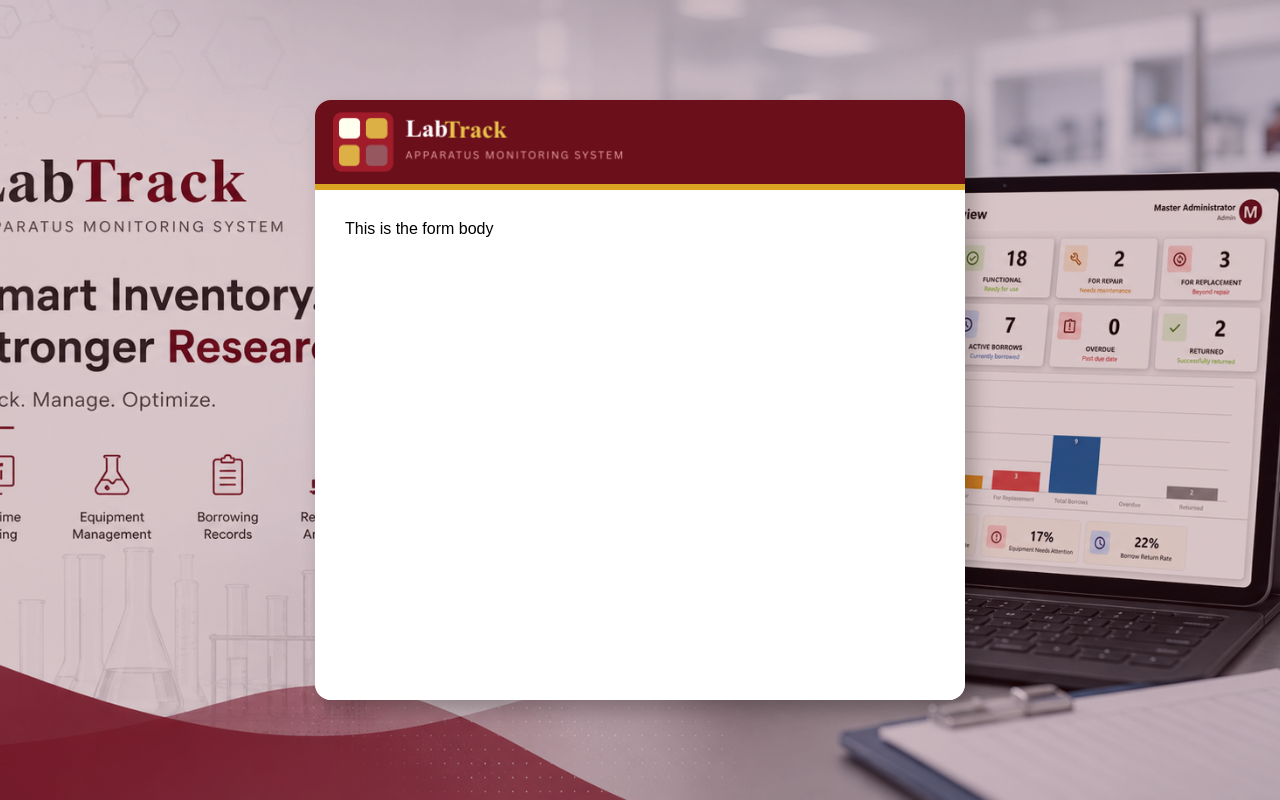
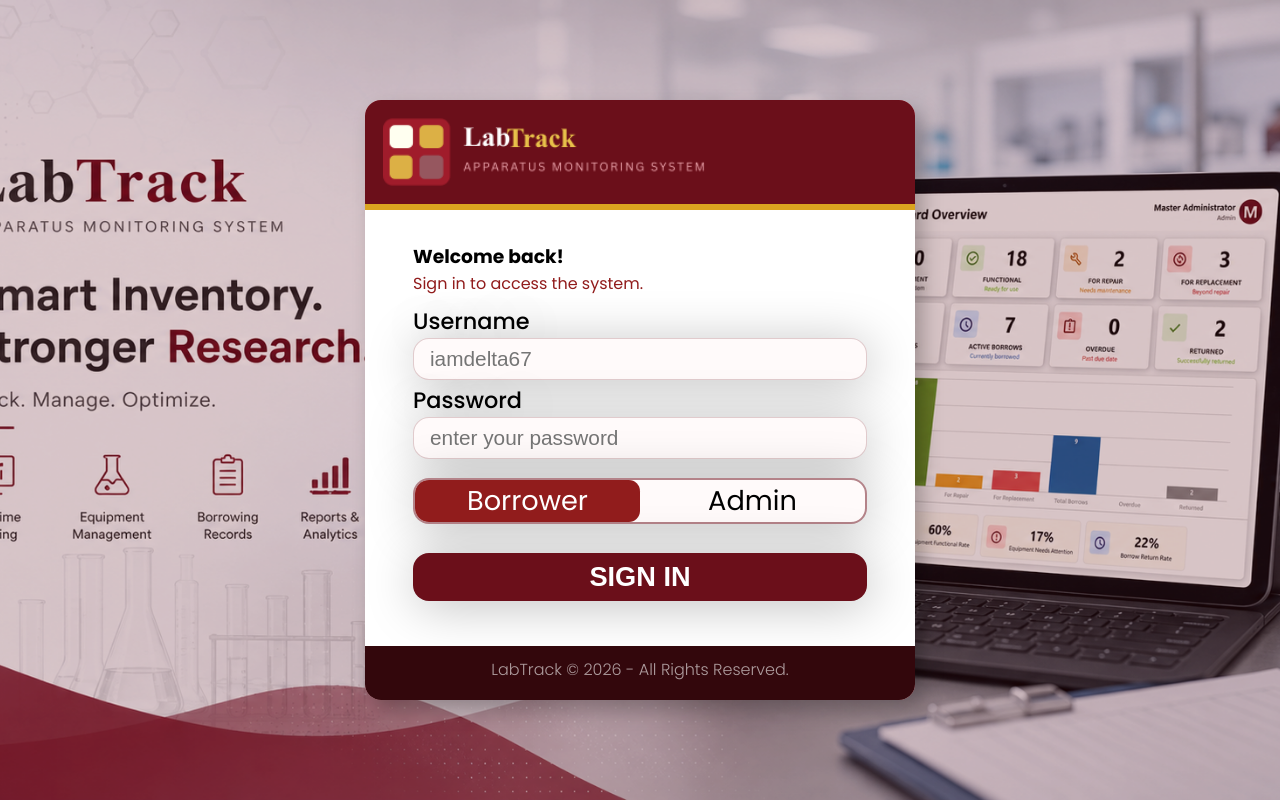
Before and after one commit to Jhnvncntx/labtrack-website, a React (Vite) app in the folder labtrack-web/: page / in a window 1280 px wide. Built offline with nearby package versions, Linux system fonts and the light colour scheme.

Commit message:
Added mock data for login

```diff
--- a/labtrack-web/index.html
+++ b/labtrack-web/index.html
@@ -3,6 +3,9 @@
   <head>
     <meta charset="UTF-8" />
     <link rel="icon" href="/LabTrack.ico" />
+    <link rel="preconnect" href="https://fonts.googleapis.com">
+    <link rel="preconnect" href="https://fonts.gstatic.com" crossorigin>
+    <link href="https://fonts.googleapis.com/css2?family=Montserrat:ital,wght@0,100..900;1,100..900&family=Poppins:ital,wght@0,100;0,200;0,300;0,400;0,500;0,600;0,700;0,800;0,900;1,100;1,200;1,300;1,400;1,500;1,600;1,700;1,800;1,900&display=swap" rel="stylesheet">
     <meta name="viewport" content="width=device-width, initial-scale=1.0" />
     <title>LabTrack</title>
   </head>
--- a/labtrack-web/src/App.css
+++ b/labtrack-web/src/App.css
@@ -8,5 +8,5 @@ body, #root {
   height: 100vh;
   width: 100%;
   background-color: rgb(255, 255, 255);
-  font-family: sans-serif;
+  font-family: "Poppins", "Monsterrat", sans-serif;
 }
--- a/labtrack-web/src/components/Header.css
+++ b/labtrack-web/src/components/Header.css
@@ -24,11 +24,13 @@
     padding-right: 20px;
 }
 .user-full-name {
+    width: 100%;
     font-size: 2rem;
     font-weight: 700;
     text-align: end;
 }
 .user-role {
+    width: 100%;
     font-size: 1.5rem;
     font-weight: 400;
     text-align: end;
--- a/labtrack-web/src/components/LoginForm.css
+++ b/labtrack-web/src/components/LoginForm.css
@@ -1,9 +1,8 @@
 .form-container {
     width: 70%;
-    max-width: 650px;
+    max-width: 550px;
     min-width: 500px;
-    height: 70%;
-    max-height: 800px;
+    max-height: 70%;
     min-height: 600px;
     background-color: pink;
     display: flex;
@@ -15,11 +14,11 @@
 }
 
 .form-heading {
-    height: 15%;
+    height: 20%;
     width: 100%;
     background-color: rgb(107,15,26);
-    border-bottom: .4rem solid goldenrod;
-    padding: .6rem;
+    border-bottom: .4rem solid rgb(218, 165, 32);
+    padding: 1rem .6rem;
 }
 .banner-image {
     height: 100%;
@@ -32,5 +31,104 @@
     height: 85%;
     width: 100%;
     background-color: rgb(255,255,255);
-    padding: 30px;
+    padding: 2rem 3rem 0 3rem;
+    display: flex;
+    flex-direction: column;
+    align-items: center;
 }
+.form-body h3, .welcome-description {
+    align-self: flex-start;
+}
+.welcome-description {
+    color: rgb(145, 28, 28);
+    margin-bottom: .5rem;
+}
+.user-pass-container {
+    display: flex;
+    flex-direction: column;
+    align-items: center;
+    width: 100%;
+}
+label {
+    align-self: flex-start;
+    font-size: 1.4rem;
+    font-weight: 500;
+    color: black;
+    text-shadow: 3px 5px 50px rgba(0, 0, 0, 0.25);
+}
+input {
+    font-size: 1.3rem;
+    margin-bottom: .2rem;
+    width: 100%;
+    padding: .5rem 1rem;
+    border-radius: 1rem;
+    border-style: none;
+    outline: none;
+    border: 1px rgba(107,15,26, .2) solid;
+    background-color: rgb(255,250,250);
+    box-shadow: 3px 5px 50px rgba(0, 0, 0, 0.25);
+}
+input.invalid {
+    border: 1px red solid;
+}
+.message {
+    color: red;
+    padding: 0 .9rem;
+    width: 100%;
+    overflow: hidden;
+    text-align: left;
+    font-size: 1rem;
+    height: 1.5rem;
+}
+.role-container {
+    width: 100%;
+    font-size: 1.7rem;
+    display: flex;
+    flex-direction: row;
+    align-items: center;
+    justify-content: center;
+    overflow: hidden;
+    border-radius: 1rem;
+    border: 2px rgba(107,15,26, .5) solid;
+    background-color: rgb(255,250,250);
+    box-shadow: 3px 5px 50px rgba(0, 0, 0, 0.25);
+    margin: 1rem 0 .3rem 0;
+}
+.role-container div {
+    width: 50%;
+    text-align: center;
+    border-radius: .7rem;
+    cursor: pointer;
+    z-index: 1;
+}
+.active-role {
+    background-color: rgb(145, 28, 28);
+    color: white;
+}
+
+button {
+    width: 100%;
+    padding: .5rem 1rem;
+    border-radius: 1rem;
+    font-size: 1.7rem;
+    border-style: none;
+    background-color: rgb(107,15,26);
+    box-shadow: 3px 5px 50px rgba(0, 0, 0, 0.25);
+    color: white;
+    cursor: pointer;
+    text-transform: uppercase;
+    font-weight: 900;
+}
+button:hover {
+   background-color: rgba(107,15,26, .9);
+}
+
+.form-footing {
+    background-color: rgb(51, 7, 12);
+    color: rgba(255, 255, 255, 0.6);
+    width: 100%;
+    height: 10%;
+    text-align: center;
+    padding: .7rem 0;
+    font-weight: 300;
+}
--- a/labtrack-web/src/components/LoginForm.jsx
+++ b/labtrack-web/src/components/LoginForm.jsx
@@ -1,15 +1,57 @@
 import { useNavigate } from "react-router-dom";
-import { useState } from "react";
+import { useState, useRef } from "react";
 import LoginBanner from "../assets/LoginBanner.png";
+import users from "../data/users";
 import "./LoginForm.css";
 
 export function LoginForm() {
   const navigate = useNavigate();
   const [username, setUsername] = useState("");
   const [password, setPassword] = useState("");
+  const [role, setRole] = useState("Borrower");
+  const [message, setMessage] = useState("");
+  const [inputClass, setInputClass] = useState("");
+  const usernameRef = useRef(null);
+  const passwordRef = useRef(null);
+
+  const changeRole = (newRole) => {
+    setRole(newRole);
+  };
+
   function login() {
-    if (username === "adolgagi" && password === "adolfo123") {
-      navigate("/main");
+    if (username === "") {
+      setMessage("Username cannot be empty.");
+      if (usernameRef.current) usernameRef.current.focus();
+      return;
+    } else if (password === "") {
+      setMessage("Password cannot be empty.");
+      if (passwordRef.current) passwordRef.current.focus();
+      return;
+    }
+    try {
+      if (username === "") throw new Error("Username cannot be empty.");
+      if (password === "") throw new Error("Password cannot be empty.");
+
+      const foundUser = users.find(
+        (user) =>
+          user.username === username &&
+          user.role === role &&
+          user.password === password,
+      );
+
+      if (foundUser) {
+        navigate("/main");
+      } else {
+        setInputClass("invalid");
+        setUsername("");
+        setPassword("");
+        if (usernameRef.current) usernameRef.current.focus();
+        throw new Error("Invalid credentials.");
+      }
+    } catch (error) {
+      setMessage(error.message);
+    } finally {
+      console.log("Atempted login");
     }
   }
 
@@ -18,7 +60,60 @@ export function LoginForm() {
       <div className="form-heading">
         <img src={LoginBanner} className="banner-image" />
       </div>
-      <div className="form-body">This is the form body</div>
+      <div className="form-body">
+        <h3>Welcome back!</h3>
+        <p className="welcome-description">Sign in to access the system.</p>
+        <div className="user-pass-container">
+          <label>Username</label>
+          <input
+            ref={usernameRef}
+            className={inputClass}
+            type="text"
+            id="usernameInput"
+            placeholder="iamdelta67"
+            value={username}
+            onChange={(event) => {
+              setMessage("");
+              setInputClass("");
+              setUsername(event.target.value);
+            }}
+          />
+          <label>Password</label>
+          <input
+            ref={passwordRef}
+            className={inputClass}
+            type="password"
+            id="passwordInput"
+            placeholder="enter your password"
+            value={password}
+            onChange={(event) => {
+              setMessage("");
+              setInputClass("");
+              setPassword(event.target.value);
+            }}
+          />
+        </div>
+
+        <div className="role-container">
+          <div
+            className={`toggle-role ${role === "Borrower" ? "active-role" : ""} ${role.toLocaleLowerCase()}`}
+            onClick={() => changeRole("Borrower")}
+          >
+            Borrower
+          </div>
+          <div
+            className={`toggle-role ${role === "Admin" ? "active-role" : ""} ${role.toLocaleLowerCase()}`}
+            onClick={() => changeRole("Admin")}
+          >
+            Admin
+          </div>
+        </div>
+        <p className="message">{message}</p>
+        <button className="sign-in-btn" onClick={login}>
+          Sign In
+        </button>
+      </div>
+      <div className="form-footing">LabTrack © 2026 - All Rights Reserved.</div>
     </div>
   );
 }
--- /dev/null
+++ b/labtrack-web/src/data/users.js
@@ -0,0 +1,25 @@
+const usersData = [
+  {
+    id: 1,
+    name: "Jhon Vincent Adolfo",
+    role: "Admin",
+    username: "jhnvncntx",
+    password: "adolfo123",
+  },
+  {
+    id: 2,
+    name: "Andrei John Penalosa",
+    role: "Admin",
+    username: "andrei",
+    password: "penalosa123",
+  },
+  {
+    id: 3,
+    name: "Jenard Valentos",
+    role: "Borrower",
+    username: "jennie",
+    password: "blackpink5",
+  },
+];
+
+export default usersData;
--- a/labtrack-web/src/pages/LoginPage.css
+++ b/labtrack-web/src/pages/LoginPage.css
@@ -17,7 +17,7 @@
     justify-content: center;
 }
 
-.login-form-container {
+/* .login-form-container {
     padding: 20px;
     width: 600px;
     max-width: 600px;
@@ -56,4 +56,4 @@ button {
     background-color: #6b0f1a;
     color: #ffffff;
     cursor: pointer;
-}
+} */
```
